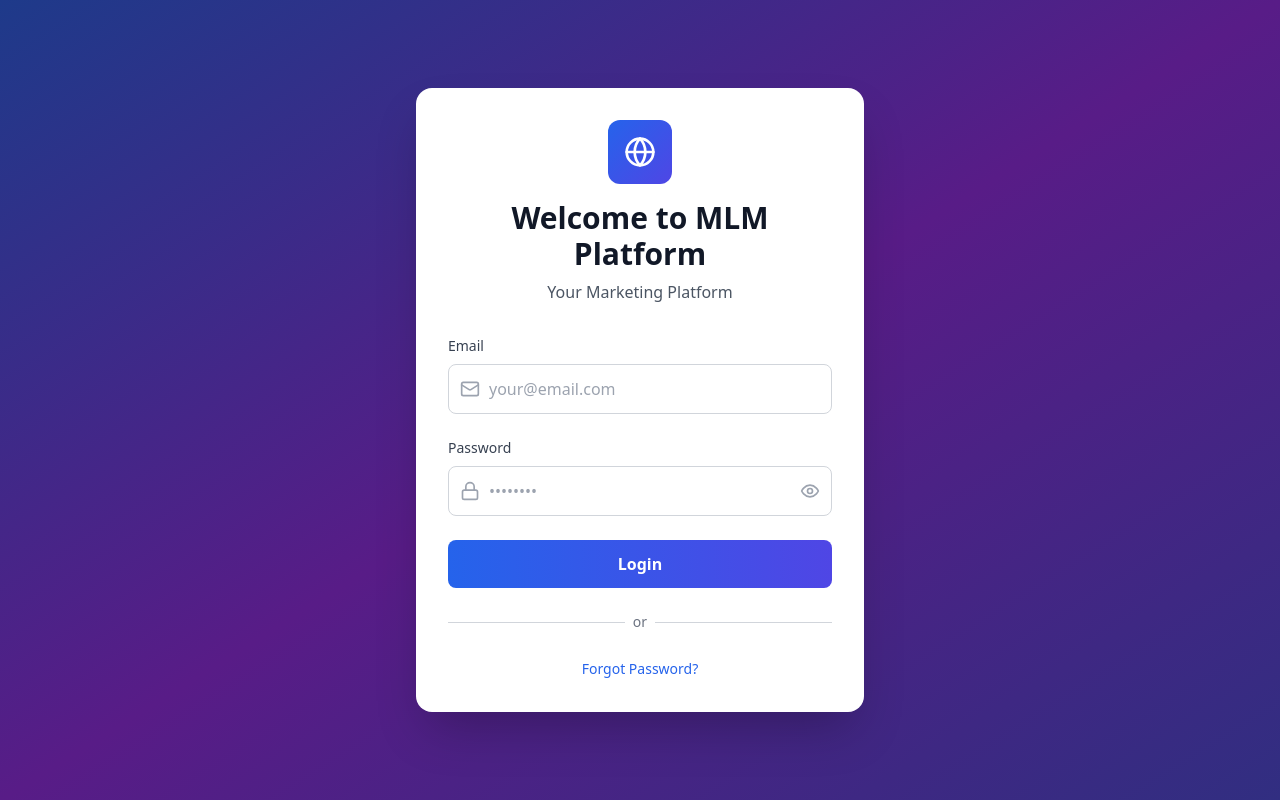
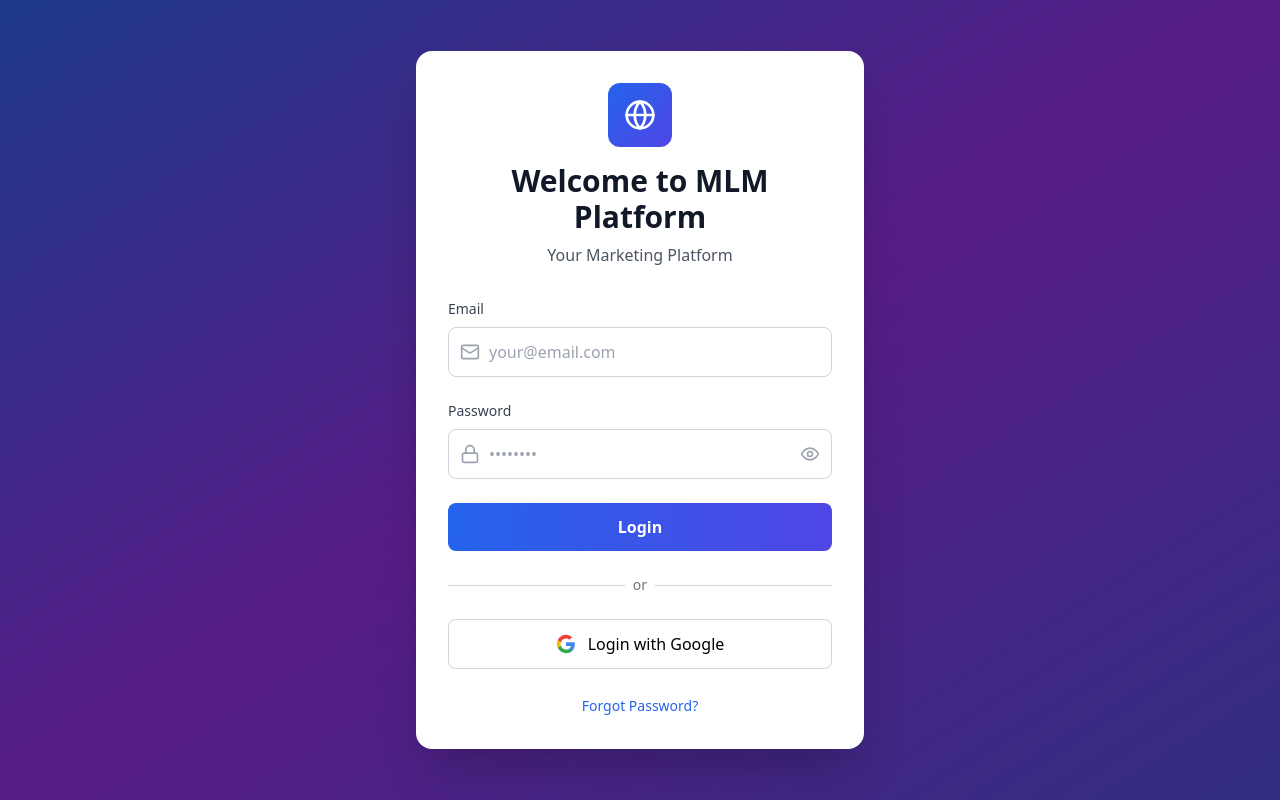
Before and after one commit to ErgashevNur/mlm-marketing, a React (Vite) app: page /login in a window 1280 px wide. Built offline with nearby package versions, Linux system fonts and the light colour scheme; no server answers.

Commit message:
refactor: uncomment social login buttons in LoginPage component

```diff
--- a/src/pages/LoginPage.tsx
+++ b/src/pages/LoginPage.tsx
@@ -117,7 +117,7 @@ const LoginPage: React.FC = () => {
           </div>
 
           {/* Social login buttons */}
-          {/* <div className="space-y-3">
+          <div className="space-y-3">
             <button
               onClick={handleGoogleLogin}
               disabled={isLoading}
@@ -144,7 +144,7 @@ const LoginPage: React.FC = () => {
               {t("auth.loginWithGoogle")}
             </button>
 
-            <button
+            {/*   <button
               onClick={handleFacebookLogin}
               disabled={isLoading}
               className="w-full flex items-center justify-center px-4 py-3 border border-gray-300 rounded-lg hover:bg-gray-50 focus:ring-2 focus:ring-blue-500 focus:ring-offset-2 disabled:opacity-50 disabled:cursor-not-allowed transition-colors"
@@ -154,7 +154,8 @@ const LoginPage: React.FC = () => {
               </svg>
               {t("auth.loginWithFacebook")}
             </button>
-          </div> */}
+             */}
+          </div>
 
           {/* Footer */}
           <div className="mt-6 text-center">
```
